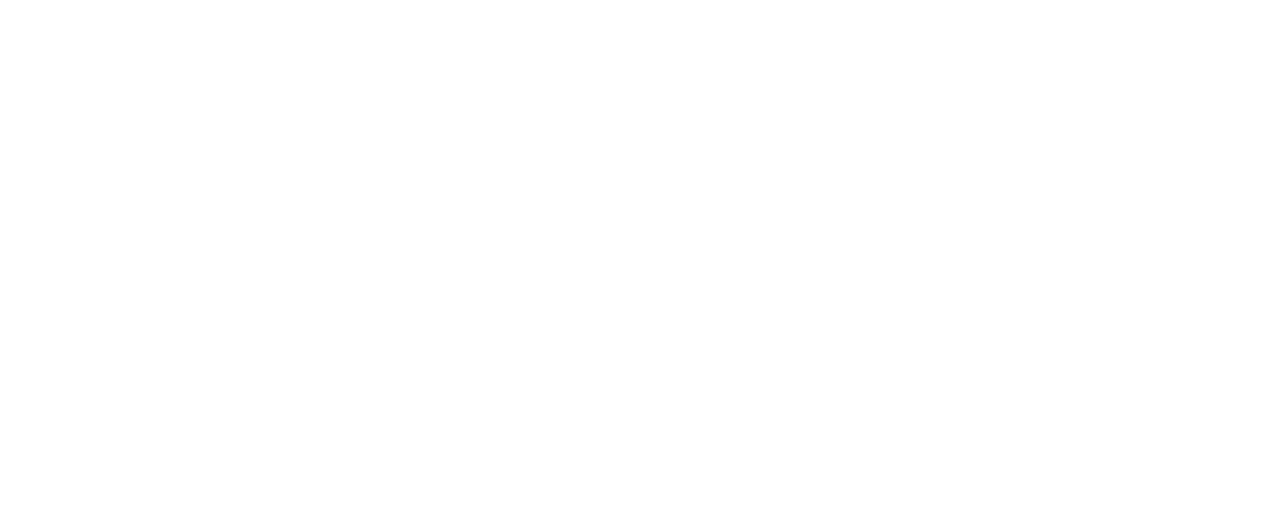
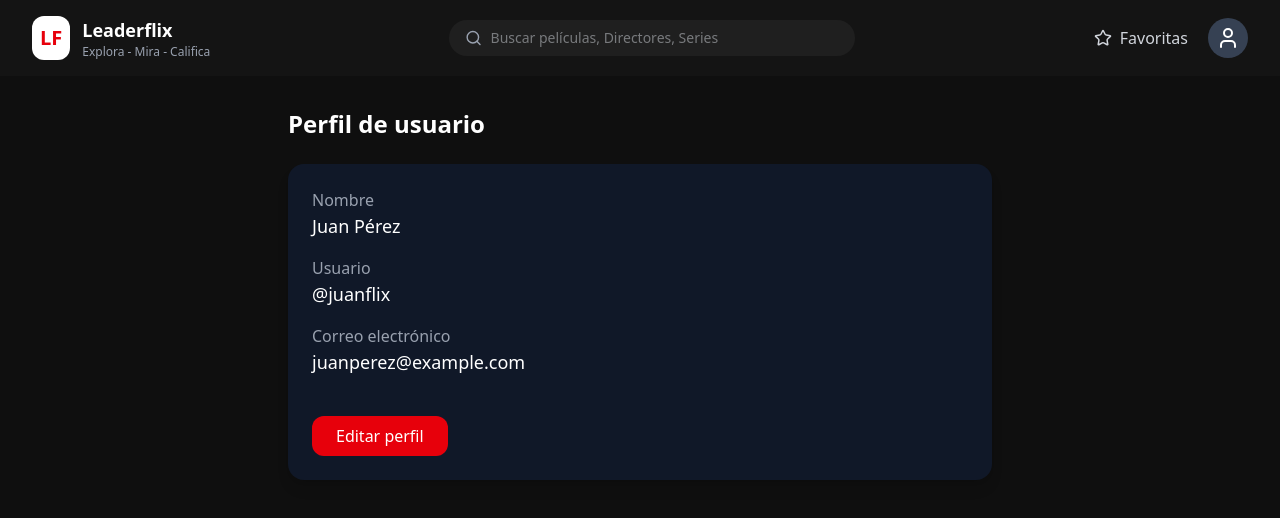
Before and after one commit to benjaminrizo/leaderflix-frontend, a React (Vite) app: page /profile in a window 1280 px wide. Before the commit this address had no page. Shown: the top 518 px of the page. Built offline with nearby package versions, Linux system fonts and the light colour scheme.

Commit message:
Se crearon la vistas de home y profile, adicional se creo la carpeta components que a su vez tiene los archivos de MovieSection y Navbar, adicional se crearon las rutas de dichas paginas

```diff
--- a/package.json
+++ b/package.json
@@ -11,6 +11,7 @@
   },
   "dependencies": {
     "@tailwindcss/vite": "^4.1.14",
+    "lucide-react": "^0.546.0",
     "react": "^18.3.1",
     "react-dom": "^18.3.1",
     "react-router-dom": "^6.30.1",
@@ -28,6 +29,6 @@
     "globals": "^16.4.0",
     "typescript": "~5.9.3",
     "typescript-eslint": "^8.45.0",
-    "vite": "^7.1.7"
+    "vite": "^7.1.10"
   }
 }
--- /dev/null
+++ b/src/components/MovieSection.tsx
@@ -0,0 +1,25 @@
+type Props = {
+    title: string;
+    movies?: string[]; // en el futuro serán URLs de carátulas
+  };
+
+  export default function MovieSection({ title }: Props) {
+    // simularemos 6 espacios vacíos por ahora
+    const placeholders = new Array(6).fill(null);
+
+    return (
+      <section className="px-8 py-6">
+        <h2 className="text-white text-lg font-semibold mb-4">{title}</h2>
+        <div className="grid grid-cols-2 sm:grid-cols-3 md:grid-cols-6 gap-4">
+          {placeholders.map((_, i) => (
+            <div
+              key={i}
+              className="aspect-[2/3] bg-gray-800 rounded-xl flex items-center justify-center text-gray-500 hover:bg-gray-700 transition cursor-pointer"
+            >
+              Carátula
+            </div>
+          ))}
+        </div>
+      </section>
+    );
+  }
--- /dev/null
+++ b/src/components/Navbar.tsx
@@ -0,0 +1,38 @@
+import { Search, Star, User } from "lucide-react";
+
+export default function Navbar() {
+  return (
+    <nav className="flex items-center justify-between px-8 py-4 bg-[#141414] text-white">
+      {/* Logo */}
+      <div className="flex items-center gap-3">
+        <div className="bg-white rounded-xl p-2">
+          <span className="text-red-600 font-bold text-xl">LF</span>
+        </div>
+        <div>
+          <h1 className="text-lg font-semibold">Leaderflix</h1>
+          <p className="text-xs text-gray-400">Explora - Mira - Califica</p>
+        </div>
+      </div>
+
+      {/* Search bar */}
+      <div className="flex items-center bg-[#1f1f1f] px-4 py-2 rounded-full w-1/3">
+        <Search size={18} className="text-gray-400" />
+        <input
+          type="text"
+          placeholder="Buscar películas, Directores, Series"
+          className="bg-transparent w-full outline-none px-2 text-sm text-gray-300"
+        />
+      </div>
+
+      {/* Icons */}
+      <div className="flex items-center gap-5">
+        <button className="flex items-center gap-2 text-gray-300 hover:text-white transition">
+          <Star size={18} /> Favoritas
+        </button>
+        <button className="p-2 bg-gray-700 rounded-full hover:bg-gray-600">
+          <User />
+        </button>
+      </div>
+    </nav>
+  );
+}
--- /dev/null
+++ b/src/pages/home.tsx
@@ -0,0 +1,16 @@
+import Navbar from "../components/Navbar";
+import MovieSection from "../components/MovieSection";
+
+export default function Home() {
+  return (
+    <div className="bg-[#0f0f0f] min-h-screen text-white">
+      <Navbar />
+      <main className="pt-4">
+        <MovieSection title="Recomendadas para ti" />
+        <MovieSection title="Más populares" />
+        <MovieSection title="Nuevos lanzamientos" />
+        <MovieSection title="Series destacadas" />
+      </main>
+    </div>
+  );
+}
--- /dev/null
+++ b/src/pages/profile.tsx
@@ -0,0 +1,111 @@
+import { useState } from "react";
+import Navbar from "../components/Navbar";
+
+export default function Profile() {
+  const [isEditing, setIsEditing] = useState(false);
+
+  // Datos de ejemplo (luego puedes cargarlos del backend o localStorage)
+  const [userData, setUserData] = useState({
+    name: "Juan Pérez",
+    email: "juanperez@example.com",
+    username: "juanflix",
+  });
+
+  const [formData, setFormData] = useState(userData);
+
+  const handleChange = (e: React.ChangeEvent<HTMLInputElement>) => {
+    const { name, value } = e.target;
+    setFormData((prev) => ({ ...prev, [name]: value }));
+  };
+
+  const handleSave = () => {
+    setUserData(formData);
+    setIsEditing(false);
+  };
+
+  return (
+    <div className="bg-[#0f0f0f] min-h-screen text-white">
+      <Navbar />
+
+      <div className="max-w-3xl mx-auto p-8">
+        <h1 className="text-2xl font-semibold mb-6">Perfil de usuario</h1>
+
+        {!isEditing ? (
+          <div className="space-y-4 bg-gray-900 rounded-2xl p-6 shadow-lg">
+            <div>
+              <p className="text-gray-400">Nombre</p>
+              <p className="text-lg font-medium">{userData.name}</p>
+            </div>
+
+            <div>
+              <p className="text-gray-400">Usuario</p>
+              <p className="text-lg font-medium">@{userData.username}</p>
+            </div>
+
+            <div>
+              <p className="text-gray-400">Correo electrónico</p>
+              <p className="text-lg font-medium">{userData.email}</p>
+            </div>
+
+            <button
+              onClick={() => setIsEditing(true)}
+              className="mt-6 px-6 py-2 bg-red-600 hover:bg-red-700 rounded-xl font-medium transition"
+            >
+              Editar perfil
+            </button>
+          </div>
+        ) : (
+          <div className="space-y-4 bg-gray-900 rounded-2xl p-6 shadow-lg">
+            <div>
+              <label className="block text-gray-400 mb-1">Nombre</label>
+              <input
+                type="text"
+                name="name"
+                value={formData.name}
+                onChange={handleChange}
+                className="w-full p-2 rounded-lg bg-gray-800 text-white border border-gray-700 focus:outline-none focus:border-red-500"
+              />
+            </div>
+
+            <div>
+              <label className="block text-gray-400 mb-1">Usuario</label>
+              <input
+                type="text"
+                name="username"
+                value={formData.username}
+                onChange={handleChange}
+                className="w-full p-2 rounded-lg bg-gray-800 text-white border border-gray-700 focus:outline-none focus:border-red-500"
+              />
+            </div>
+
+            <div>
+              <label className="block text-gray-400 mb-1">Correo electrónico</label>
+              <input
+                type="email"
+                name="email"
+                value={formData.email}
+                onChange={handleChange}
+                className="w-full p-2 rounded-lg bg-gray-800 text-white border border-gray-700 focus:outline-none focus:border-red-500"
+              />
+            </div>
+
+            <div className="flex gap-4 pt-4">
+              <button
+                onClick={handleSave}
+                className="px-6 py-2 bg-red-600 hover:bg-red-700 rounded-xl font-medium transition"
+              >
+                Guardar cambios
+              </button>
+              <button
+                onClick={() => setIsEditing(false)}
+                className="px-6 py-2 bg-gray-700 hover:bg-gray-600 rounded-xl font-medium transition"
+              >
+                Cancelar
+              </button>
+            </div>
+          </div>
+        )}
+      </div>
+    </div>
+  );
+}
--- a/src/routes/AppRoutes.tsx
+++ b/src/routes/AppRoutes.tsx
@@ -1,6 +1,10 @@
 import { BrowserRouter, Routes, Route, Navigate } from "react-router-dom";
 import SignIn from "../pages/sign_in";
 import SignUp from "../pages/sign_up";
+import Home from "../pages/home";
+import Profile from "../pages/profile";
+
+
 
 const AppRoutes = () => {
   return (
@@ -9,6 +13,10 @@ const AppRoutes = () => {
         <Route path="/" element={<Navigate to="/sign_in" replace />} />
         <Route path="/sign_in" element={<SignIn />} />
         <Route path="/sign_up" element={<SignUp />} />
+        <Route path="/home" element={<Home />} />
+        <Route path="/profile" element={<Profile />} />
+
+
       </Routes>
     </BrowserRouter>
   );
```
Also changed, not shown: 1 other file (tests, documents, lock files or other folders).
